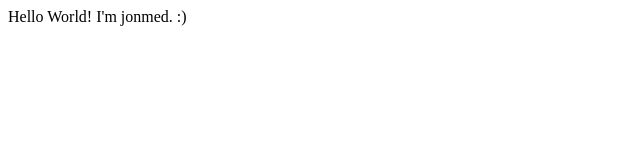
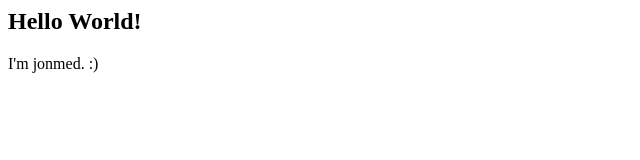
Before and after one commit to jonmed/jonmed.github.io, a plain HTML site: page index.html in a window 1280 px wide. Shown: the whole page, without its empty margins (0-640 px from the left). Drawn offline with Linux system fonts and the light colour scheme.

Commit message:
Update index.html

```diff
--- a/index.html
+++ b/index.html
@@ -1,4 +1,5 @@
-Hello World!
-
+<h2>Hello World!</h2>
+<p>
 I'm jonmed.
 :)
+</p>
```
